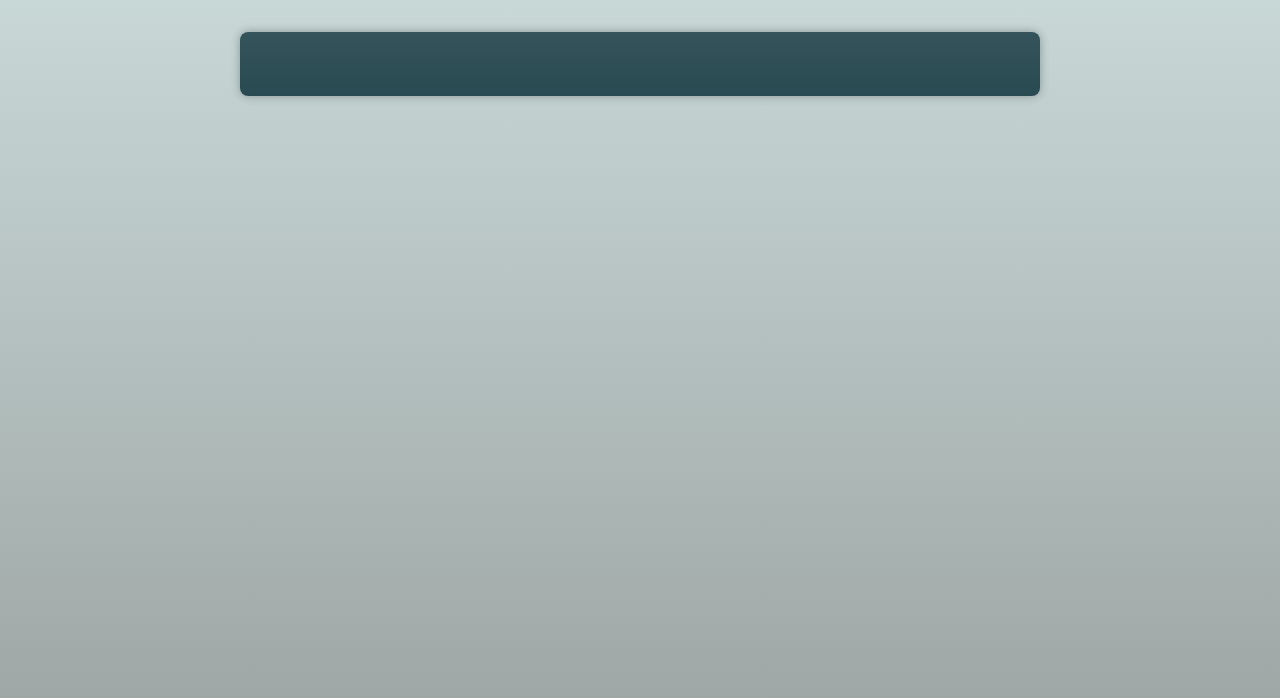
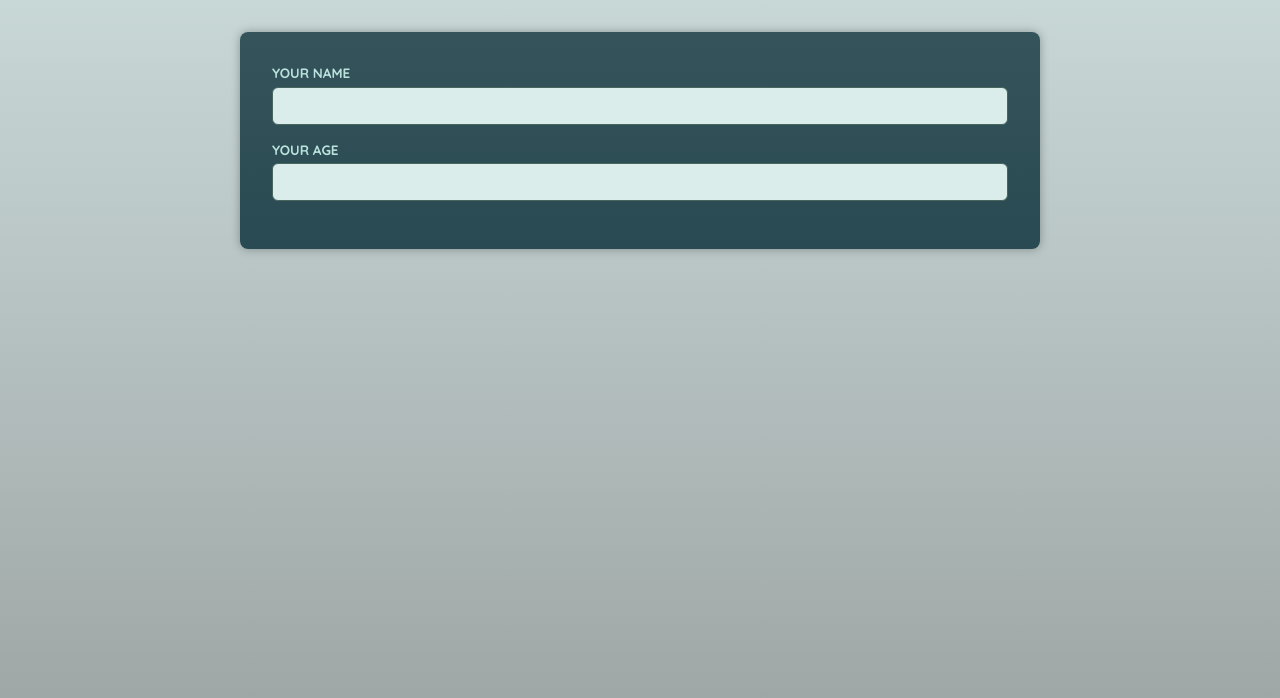
Before and after one commit to Kirushanthi26/react-typescript, a React (Vite) app in the folder 2-react_timer/: page / in a window 1280 px wide. Shown: the top 698 px of the page. Built offline with nearby package versions, Linux system fonts and the light colour scheme; a web font is replaced by a local one.

Commit message:
input component

```diff
--- a/2-react_timer/src/App.tsx
+++ b/2-react_timer/src/App.tsx
@@ -1,3 +1,10 @@
+import { Input } from "./components/Input";
+
 export const App = () => {
-  return <></>;
+  return (
+    <main>
+      <Input id="name" label="Your name" type="text" />
+      <Input id="age" label="Your age" type="number" />
+    </main>
+  );
 };
--- /dev/null
+++ b/2-react_timer/src/components/Input.tsx
@@ -0,0 +1,15 @@
+import { ComponentPropsWithoutRef } from "react";
+
+type InputProps = {
+  id: string;
+  label: string;
+} & ComponentPropsWithoutRef<"input">;
+
+export const Input = ({ id, label, ...props }: InputProps) => {
+  return (
+    <>
+      <label htmlFor={id}>{label}</label>
+      <input id={id} {...props} />
+    </>
+  );
+};
```
